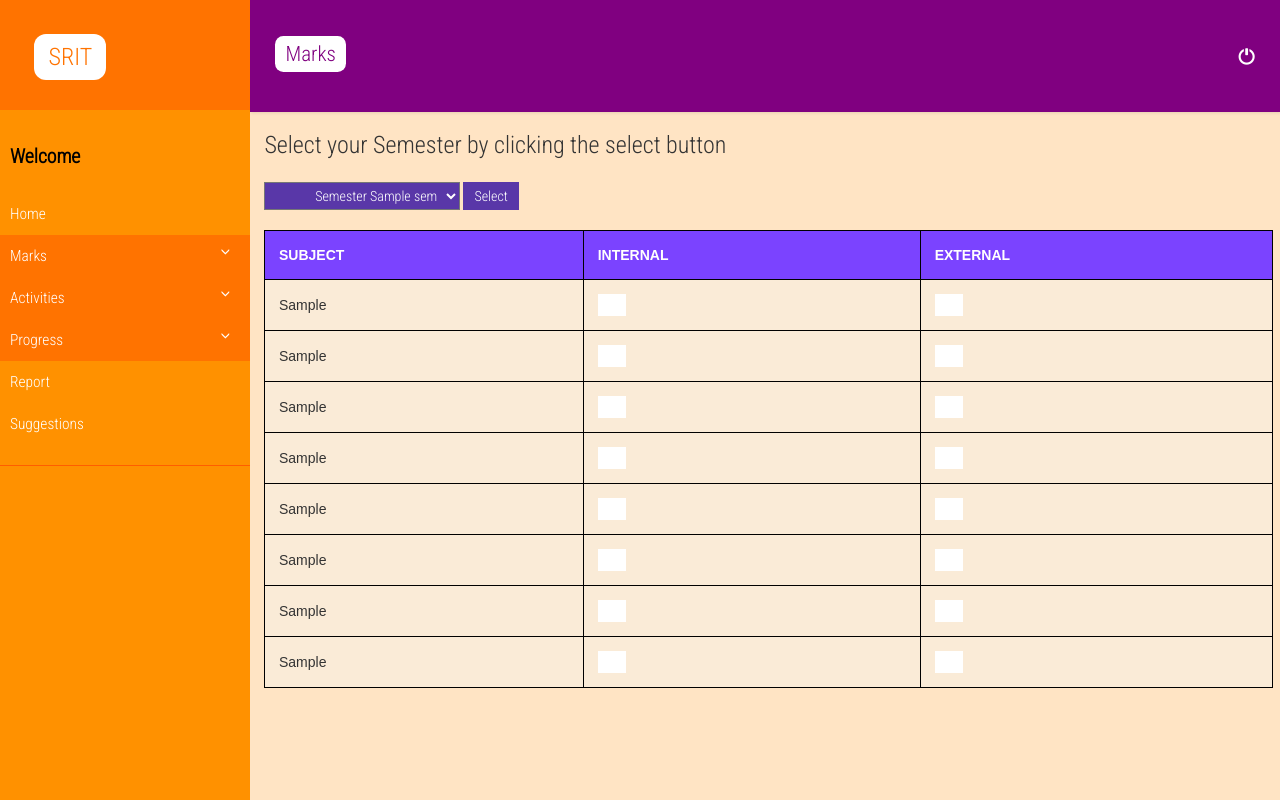
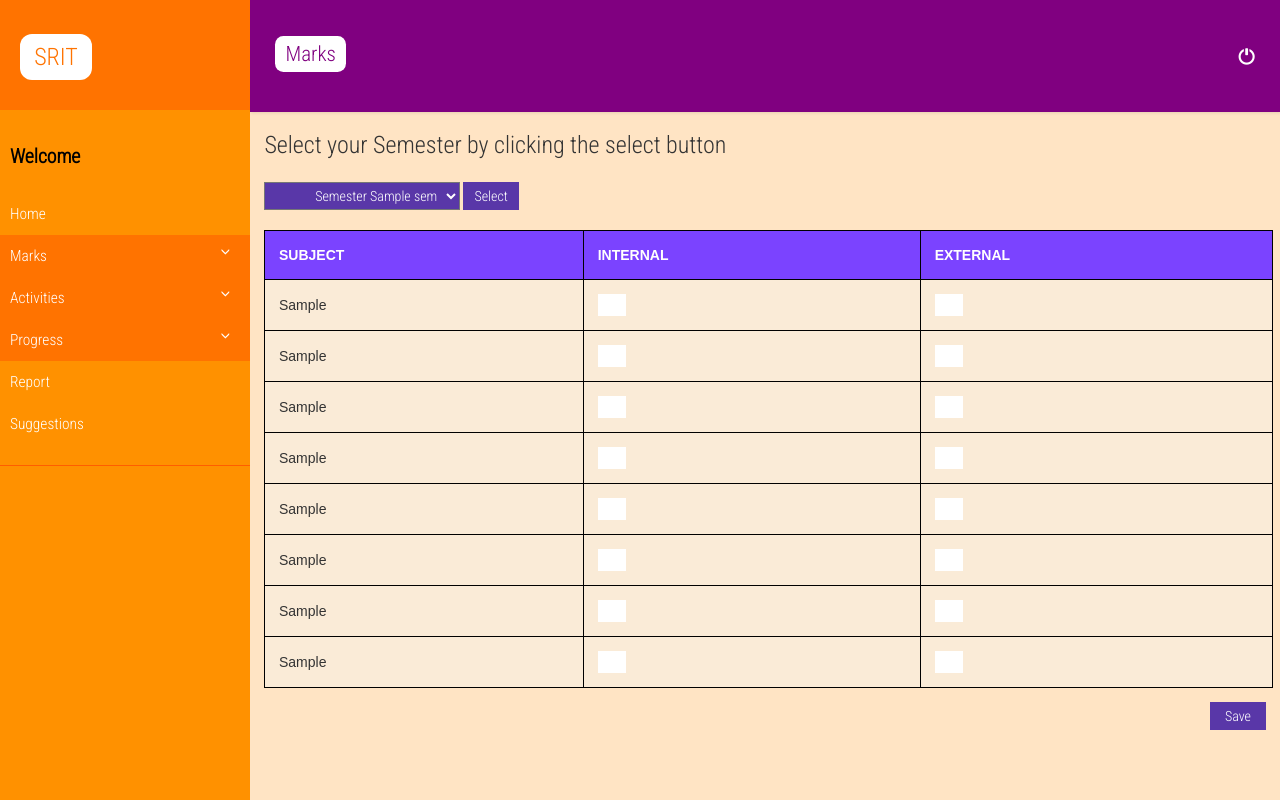
Before and after one commit to WAD-Team-Alpha/SRIT, a Django app: template templates/previous_marks.html in a window 1280 px wide. Run offline with Django 3.2, Linux system fonts and the light colour scheme; tables that the repository leaves empty hold one stand-in row (values such as "Sample post"); the template is opened without the code that fills it: values that come from a table or form of the project are taken from there, most other values are stand-ins (such as "Sample title", 1, 10 or a date in 2020); some libraries are stand-ins or nearby versions.

Commit message:
fixed some bugs

```diff
--- a/templates/current_marks.html
+++ b/templates/current_marks.html
@@ -26,6 +26,9 @@
             color: black;
             padding: 10px;
           }
+          .sidebar-header h3 {
+            margin-left: 0em;
+        }
     </style>
 
 </head>
--- a/templates/previous_marks.html
+++ b/templates/previous_marks.html
@@ -32,6 +32,15 @@
         #sidebar ul p {
             color: black;
             padding: 10px;
+        }
+        input.pm-button{
+            margin-left: 0em;
+            margin-right: 1em;
+            margin-bottom: 1em;
+            float: right;
+        }
+        .sidebar-header h3 {
+            margin-left: 0em;
         }
     </style>
 </head>
```
Also changed, not shown: templates/quiz.html (+5 -5 lines), templates/suggestions.html (+7 -0 lines).
